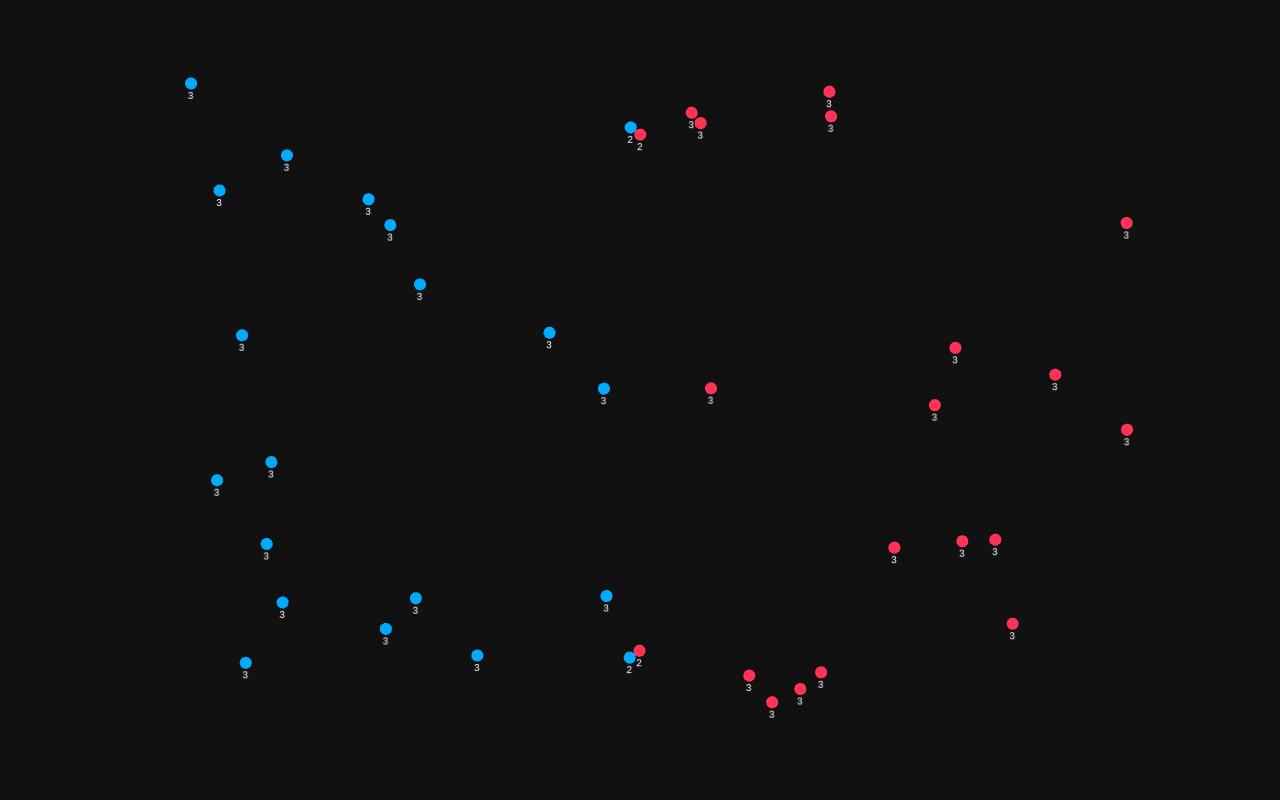
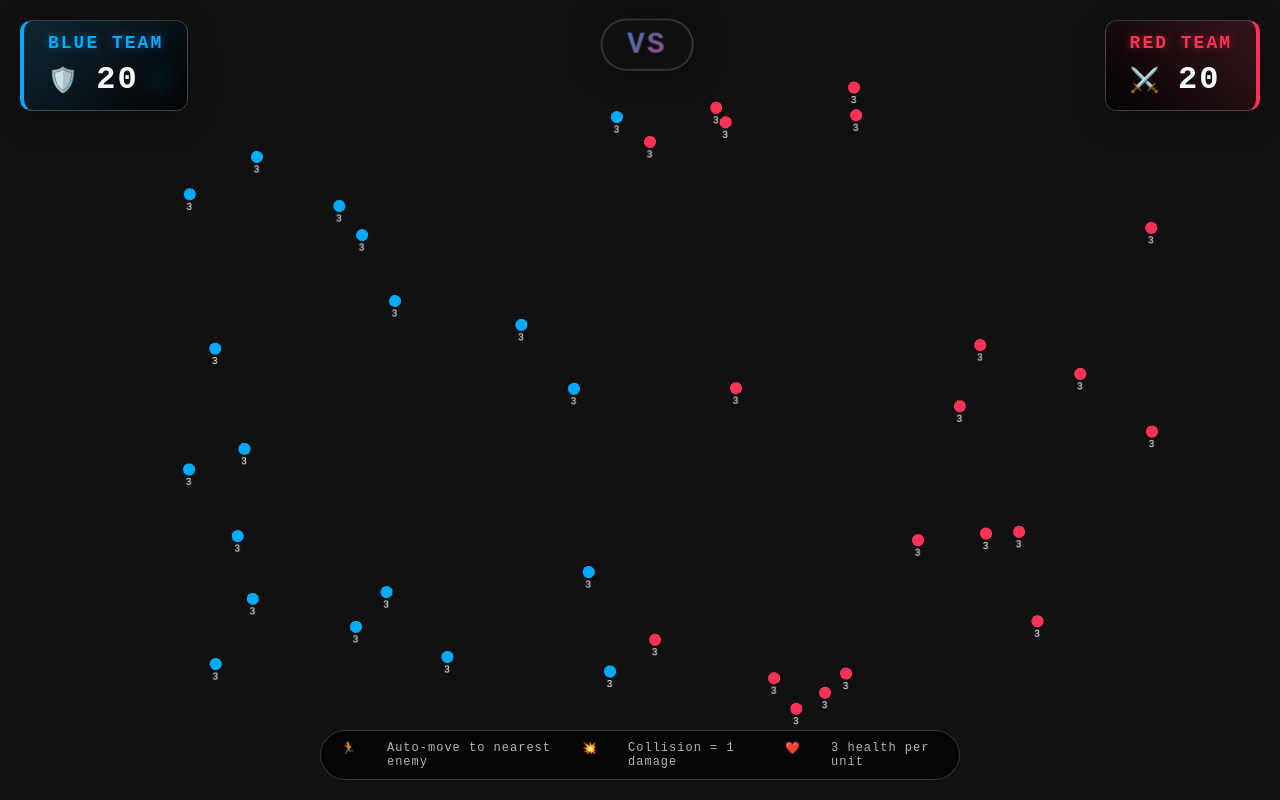
Before and after one commit to thonedra-dev/neuro-battle-arena, a website built with Vite: page index.html in a window 1280 px wide. Built offline with nearby package versions, Linux system fonts and the light colour scheme; animation ran at ten frames a second.

Commit message:
Implementing Stage Two CSS in the game page

```diff
--- a/index.html
+++ b/index.html
@@ -6,7 +6,26 @@
   <link rel="stylesheet" href="style.css" />
 </head>
 <body>
-
+<div class="game-ui">
+  <div class="team-panel blue">
+    <div class="team-title">BLUE TEAM</div>
+    <div class="team-stats">🛡️ <span id="blueCount" class="team-count">20</span></div>
+  </div>
+  <div class="vs-indicator">VS</div>
+  <div class="team-panel red">
+    <div class="team-title">RED TEAM</div>
+    <div class="team-stats">⚔️ <span id="redCount" class="team-count">20</span></div>
+  </div>
+</div>
+<div class="controls-panel">
+  <span>🏃</span> Auto-move to nearest enemy
+  <span>💥</span> Collision = 1 damage
+  <span>❤️</span> 3 health per unit
+</div>
+<div class="victory-overlay" id="victoryOverlay">
+  <div class="victory-text" id="victoryText">BLUE TEAM VICTORY!</div>
+  <button class="restart-btn" id="restartBtn">⚔️ RESTART BATTLE ⚔️</button>
+</div>
   <script type="module" src="/main.js"></script>
 
 </body>
```
